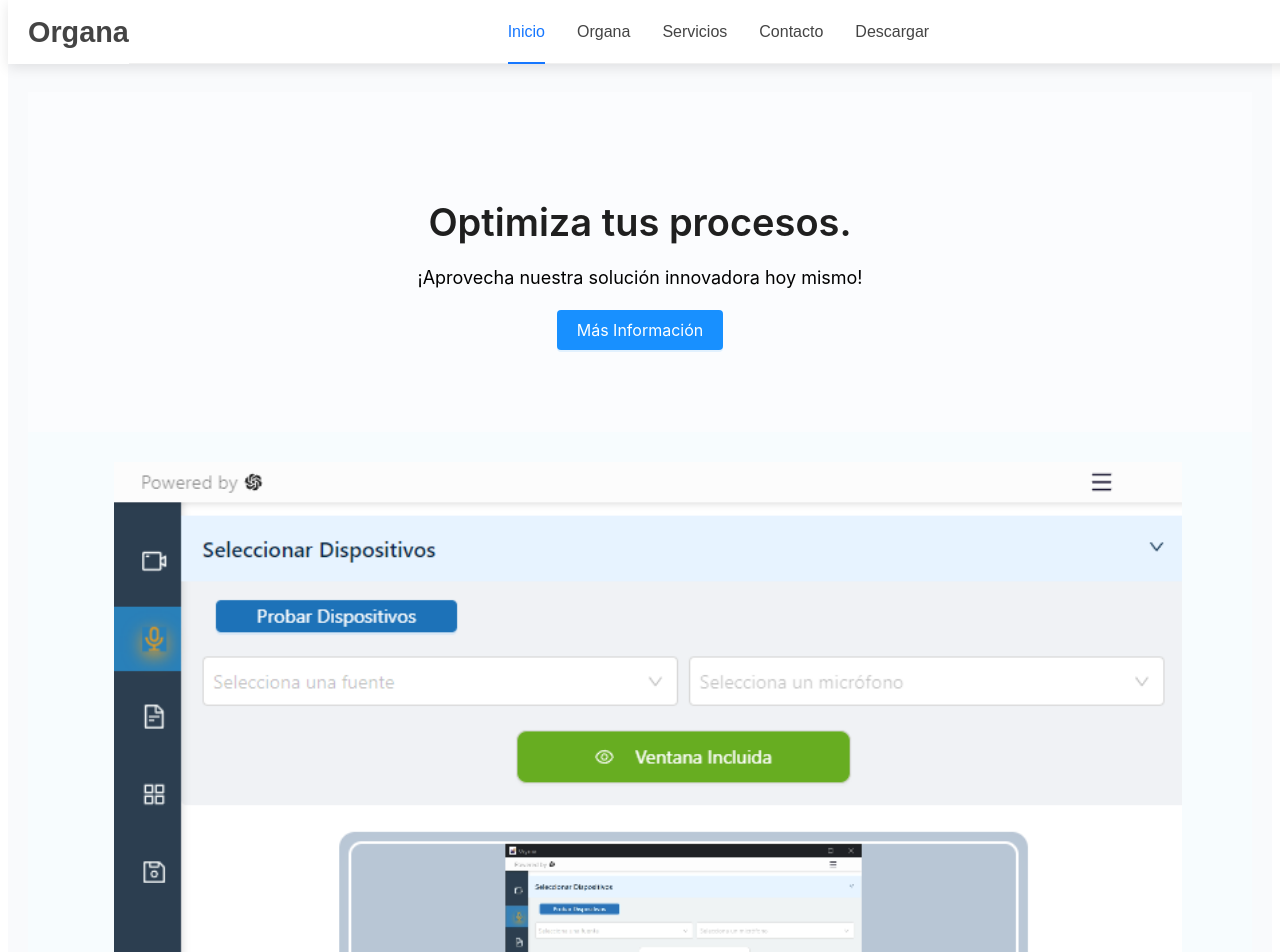
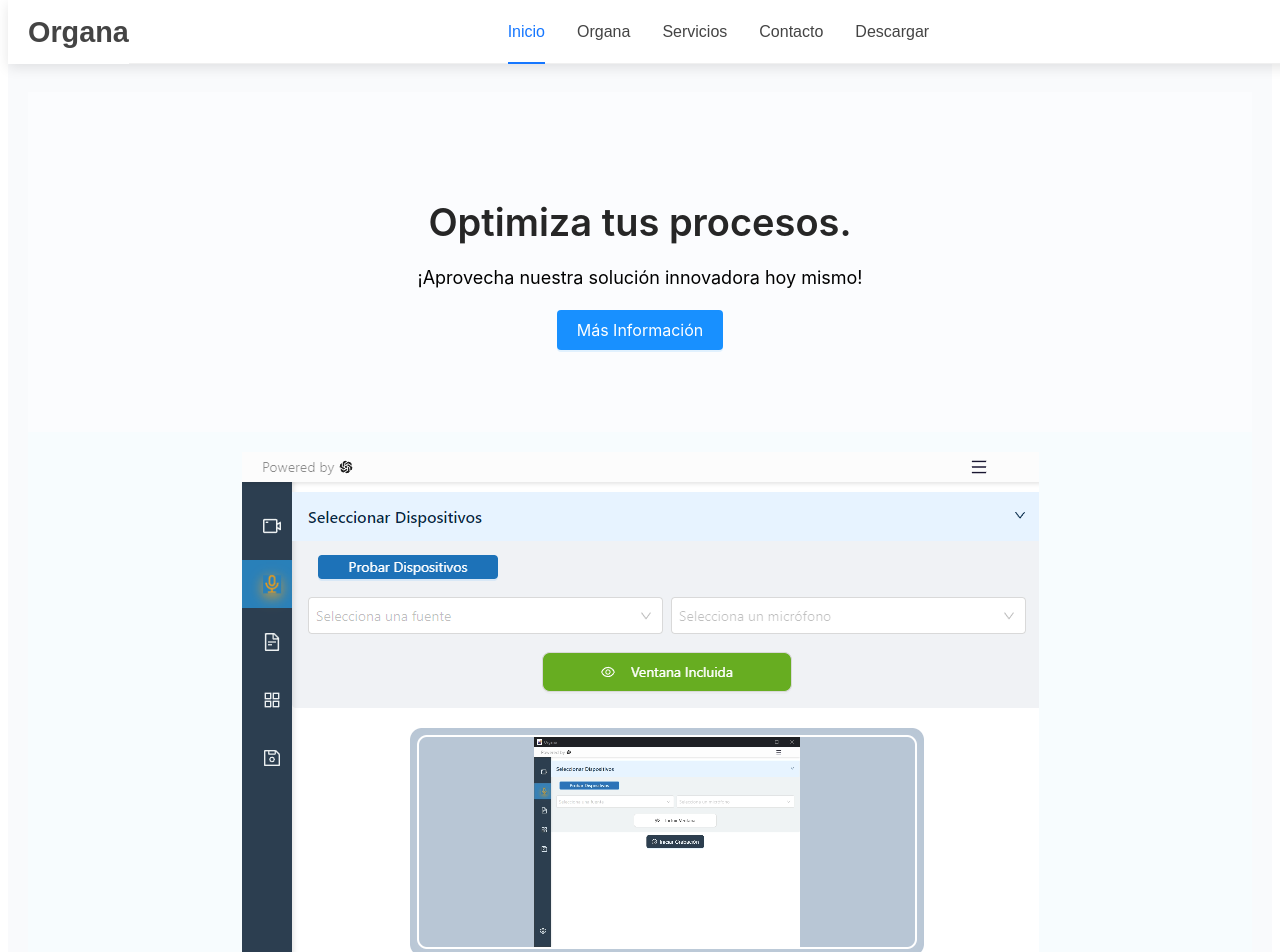
Before and after one commit to devingforart/organa_page, a React (Vite) app: page / in a window 1280 px wide. Shown: the top 952 px of the page. Built offline with nearby package versions, Linux system fonts and the light colour scheme.

Commit message:
organa img landing

```diff
--- a/src/components/ImageLanding.css
+++ b/src/components/ImageLanding.css
@@ -0,0 +1,16 @@
+/* Asegura que la imagen esté centrada y no cause overflow */
+.intro-container {
+    display: flex;
+    justify-content: center; /* Centra el contenido horizontalmente */
+    align-items: center; /* Centra el contenido verticalmente si es necesario */
+    padding: 20px;
+    overflow-x: hidden; /* Evita el overflow horizontal */
+  }
+
+  .landing-image {
+    width: auto; /* Ajusta el ancho dinámicamente */
+    height: auto; /* Ajusta la altura según el aspecto de la imagen */
+    max-width: 100%; /* Evita que la imagen sea más grande que el contenedor */
+    object-fit: contain; /* Mantén las proporciones sin recortar */
+    display: block; /* Para asegurarse de que la imagen no se considere inline */
+  }
--- a/src/components/ImageLanding.tsx
+++ b/src/components/ImageLanding.tsx
@@ -1,12 +1,12 @@
 import React from 'react';
+import './ImageLanding.css';
 
-const imageSrc = 'src/assets/images/organa_landing.png'
+const imageSrc = 'src/assets/images/organa_landing.png';
 
 const Intro: React.FC = () => {
   return (
     <div className="intro-container">
-      <img src={imageSrc} alt={'imageLanding'} style={{ width:'1200px', height:'800px', objectFit:'contain' }} />
-
+      <img className="landing-image" src={imageSrc} alt="Organa Landing" />
     </div>
   );
 };
```
